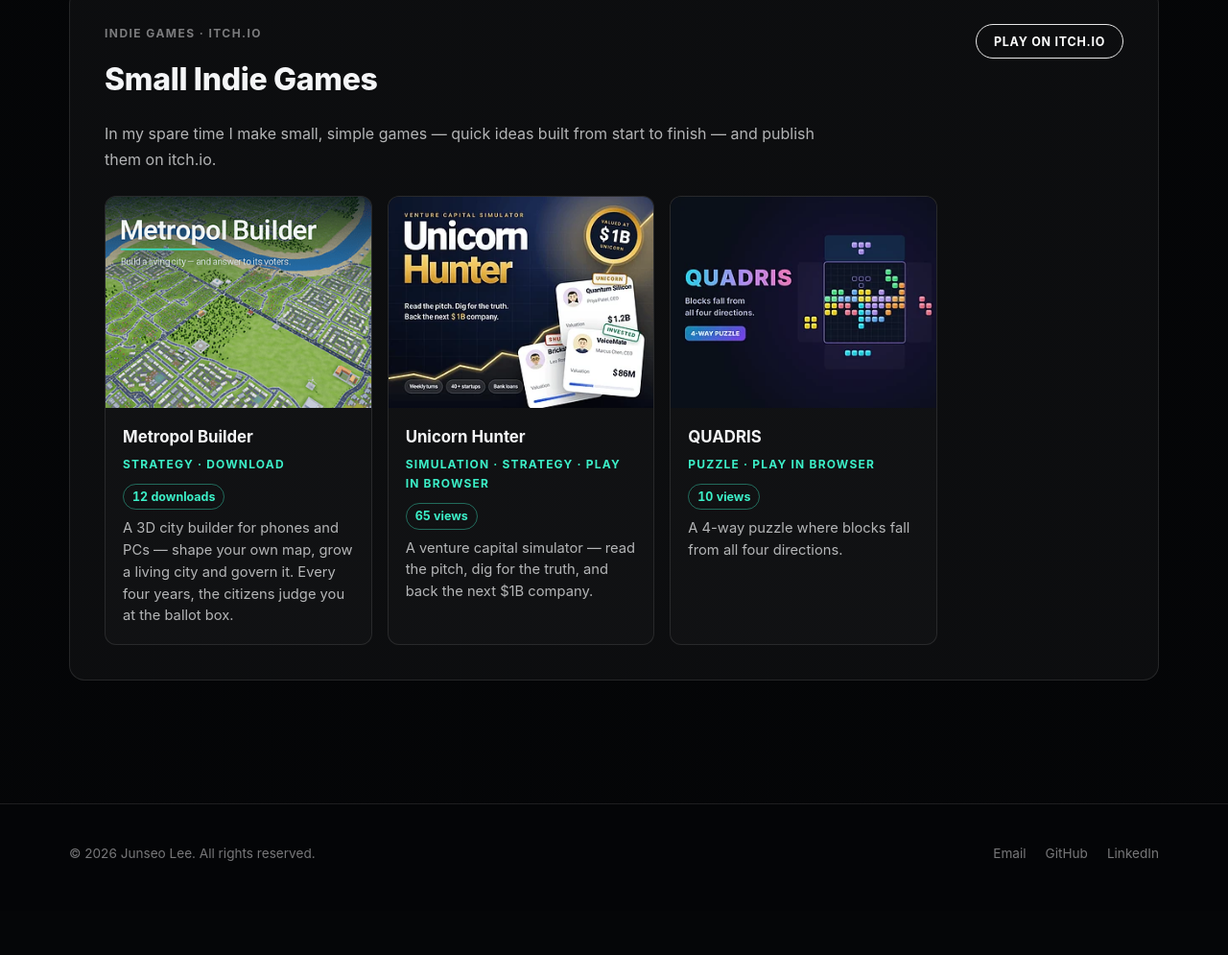
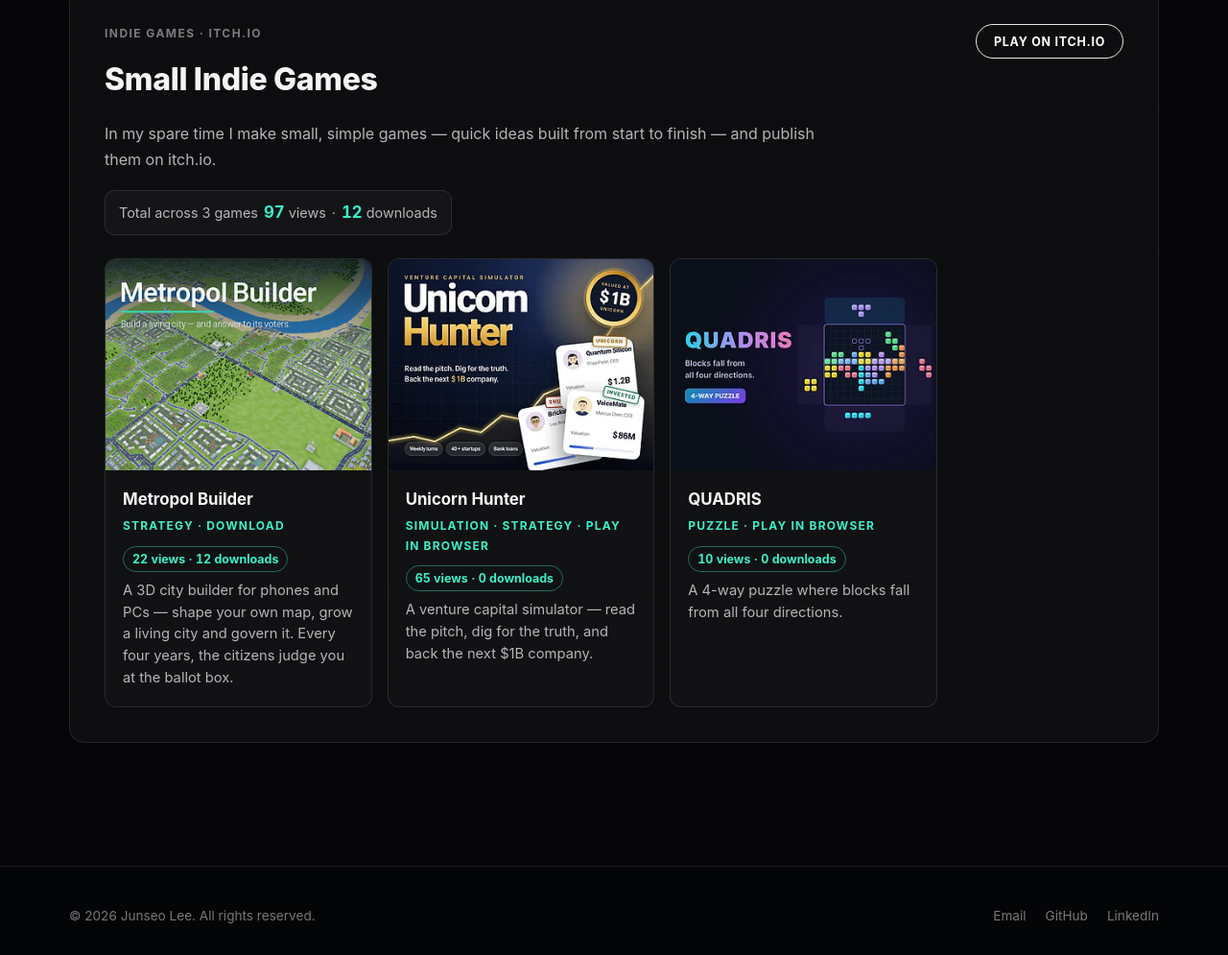
Before and after one commit to rottenbutcher/rottenbutcher.github.io, a plain HTML site: page hobby.html in a window 1280 px wide. Shown: the part 1155-2150 px from the top of the page at 96% size. Before the commit the page ends 2104 px from the top, so only its background shows below. Drawn offline with Linux system fonts and the light colour scheme; a web font is replaced by a local one.

Commit message:
Hobby: show views and downloads per game, plus totals
Co-Authored-By: Claude Opus 5.5 <noreply@anthropic.com>
Claude-Session: https://claude.ai/code/session_01MvKbU9riSBSXVny8veDXcW

```diff
--- a/assets/site.css
+++ b/assets/site.css
@@ -394,3 +394,11 @@ a { color: inherit; text-decoration: none; }
   font-size: 0.78rem; font-weight: 700; font-variant-numeric: tabular-nums;
   color: var(--accent); border: 1px solid rgba(60,240,200,0.4);
 }
+.games-total {
+  display: inline-flex; flex-wrap: wrap; gap: 6px; align-items: baseline;
+  margin: 18px 0 0 !important; padding: 8px 14px; border-radius: 10px;
+  border: 1px solid var(--line); background: rgba(255,255,255,0.03);
+  font-size: 0.9rem; color: var(--text-soft);
+}
+.games-total strong { color: var(--accent); font-size: 1.05rem; font-variant-numeric: tabular-nums; }
+.games-total .nw { white-space: nowrap; }
--- a/assets/site.js
+++ b/assets/site.js
@@ -117,16 +117,13 @@
    Data: assets/data/itch-stats.json, refreshed hourly by .github/workflows/itch-stats.yml.
    - Games already written in hobby.html get their count filled in.
    - Any other published game on itch.io gets a tile added automatically.
-   Browser games show views; downloadable games show downloads. */
+   Each game shows views and downloads; the total line sums all published games. */
 (function () {
   const grid = document.querySelector(".games");
   if (!grid) return;
   const esc = (t) => String(t == null ? "" : t).replace(/[&<>"']/g, (c) => ({ "&": "&amp;", "<": "&lt;", ">": "&gt;", '"': "&quot;", "'": "&#39;" }[c]));
-  const statText = (g) => {
-    const browser = g.type === "html";
-    const n = browser ? g.views : g.downloads;
-    return typeof n === "number" ? n.toLocaleString("en-US") + (browser ? " views" : " downloads") : "";
-  };
+  const fmt = (n) => (typeof n === "number" ? n : 0).toLocaleString("en-US");
+  const statText = (g) => `${fmt(g.views)} views · ${fmt(g.downloads)} downloads`;
   fetch("assets/data/itch-stats.json?t=" + Date.now(), { cache: "no-store" })
     .then((r) => (r.ok ? r.json() : null))
     .then((data) => {
@@ -140,6 +137,14 @@
         const t = statText(g);
         if (t) { el.textContent = t; el.hidden = false; }
       });
+      const total = document.querySelector(".games-total");
+      if (total) {
+        const list = Object.values(data.games).filter((g) => g.published !== false);
+        const v = list.reduce((n, g) => n + (g.views || 0), 0);
+        const d = list.reduce((n, g) => n + (g.downloads || 0), 0);
+        total.innerHTML = `<span class="nw">Total across ${list.length} games</span> <span class="nw"><strong>${fmt(v)}</strong> views</span> · <span class="nw"><strong>${fmt(d)}</strong> downloads</span>`;
+        total.hidden = false;
+      }
       Object.entries(data.games).forEach(([url, g]) => {
         if (known.has(url) || g.published === false || !/^https:\/\//.test(url)) return;
         const a = document.createElement("a");
--- a/hobby.html
+++ b/hobby.html
@@ -14,7 +14,7 @@
   <link rel="preload" as="image" href="assets/bg-poster.jpg">
   <link rel="stylesheet" href="https://cdn.jsdelivr.net/gh/orioncactus/pretendard@v1.3.9/dist/web/static/pretendard.min.css">
   <script>document.documentElement.classList.add("js")</script>
-  <link rel="stylesheet" href="assets/site.css?v=20261119b">
+  <link rel="stylesheet" href="assets/site.css?v=20261119c">
 </head>
 <body data-page="hobby">
 
@@ -79,6 +79,7 @@
             <div class="meta">Indie games · itch.io</div>
             <h3>Small Indie Games</h3>
             <p>In my spare time I make small, simple games — quick ideas built from start to finish — and publish them on itch.io.</p>
+            <p class="games-total" hidden></p>
             <div class="games">
               <a class="game" href="https://jslee777.itch.io/cityconquer" target="_blank" rel="noopener">
                 <img src="assets/data/covers/cityconquer.png" alt="Metropol Builder cover" width="315" height="250" loading="lazy">
@@ -127,6 +128,6 @@
     </div>
   </footer>
 
-  <script src="assets/site.js?v=20261119b"></script>
+  <script src="assets/site.js?v=20261119c"></script>
 </body>
 </html>
```
Also changed, not shown: awards.html (+2 -2 lines), index.html (+2 -2 lines), publications.html (+2 -2 lines), research.html (+2 -2 lines).
